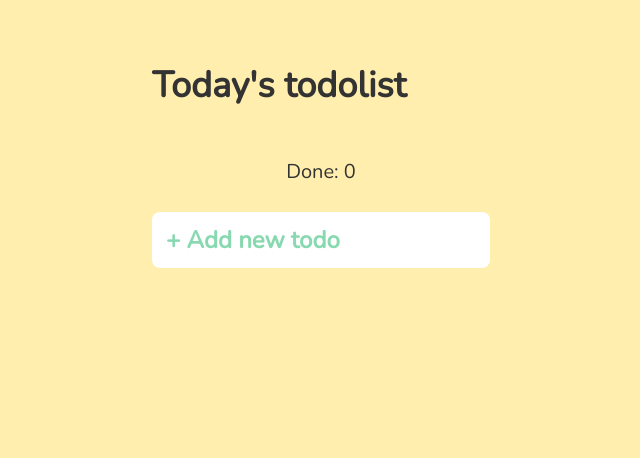
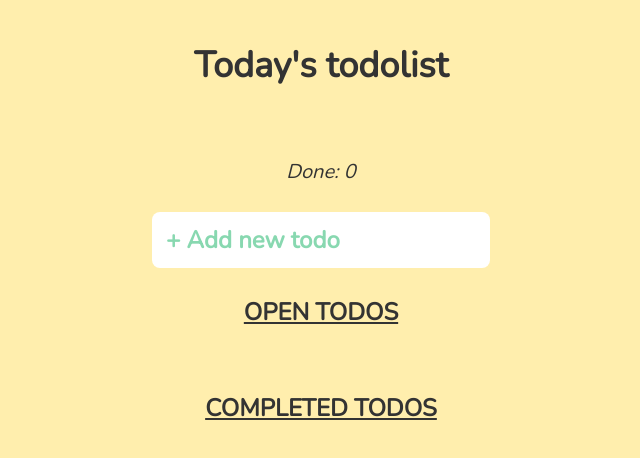
Before and after one commit to christophcar/react-todolist-app, a React (Create React App) app: page / in a window 1280 px wide. Shown: the top 458 px of the page, without its empty margins (319-959 px from the left). Built offline with nearby package versions, Linux system fonts and the light colour scheme.

Commit message:
Add styled components

```diff
--- /dev/null
+++ b/craco.config.js
@@ -0,0 +1,5 @@
+module.exports = {
+  babel: {
+    plugins: ['babel-plugin-styled-components']
+  }
+}
--- a/src/App.css
+++ b/src/App.css
@@ -1,18 +1,15 @@
-body {
+.App {
   font-family: 'Nunito', sans-serif;
-  color: #333;
   display: flex;
+  flex-direction: column;
   justify-content: center;
   align-items: center;
-  background: #ffeead;
-  margin: 20px;
+  color: #333;
+  width: 80%;
+  margin: 0 auto;
+  /* margin: 20px; */
   font-size: 24px;
   line-height: 2;
-}
-
-div {
-  display: flex;
-  align-items: center;
 }
 
 button {
--- a/src/App.js
+++ b/src/App.js
@@ -2,6 +2,8 @@ import React, { Component } from 'react'
 import Todo from './Todo'
 import Input from './Input'
 import Counter from './Counter'
+import Seperator from './Seperator'
+import uid from 'uid'
 import './App.css'
 import './Input.css'
 
@@ -15,20 +17,37 @@ class App extends Component {
     // save data from array here
     this.save()
     return (
-      <section>
+      <section className="App">
         <h1>Today's todolist</h1>
         <Counter num={onCountDone} />
         <Input value={this.valueFromInput} />
+        <Seperator text="OPEN TODOS" />
         <ul>
-          {this.state.todos.map((todo, index) => (
-            <Todo
-              key={Math.random()}
-              text={todo.text}
-              done={todo.done}
-              onToggleDone={() => this.toggleDone(index)}
-              onDeleteClicked={() => this.deleteClicked(index)}
-            />
-          ))}
+          {this.state.todos
+            .filter(item => !item.done)
+            .map(todo => (
+              <Todo
+                key={todo.id}
+                text={todo.text}
+                done={todo.done}
+                onToggleDone={() => this.toggleDone(todo.id)}
+                onDeleteClicked={() => this.deleteClicked(todo.id)}
+              />
+            ))}
+        </ul>
+        <Seperator text="COMPLETED TODOS" />
+        <ul>
+          {this.state.todos
+            .filter(item => item.done)
+            .map(todo => (
+              <Todo
+                key={todo.id}
+                text={todo.text}
+                done={todo.done}
+                onToggleDone={() => this.toggleDone(todo.id)}
+                onDeleteClicked={() => this.deleteClicked(todo.id)}
+              />
+            ))}
         </ul>
       </section>
     )
@@ -47,8 +66,9 @@ class App extends Component {
     }
   }
 
-  toggleDone = index => {
+  toggleDone = id => {
     const { todos } = this.state
+    const index = todos.findIndex(todo => todo.id === id)
     const newTodos = [
       ...todos.slice(0, index),
       { ...todos[index], done: !todos[index].done },
@@ -63,7 +83,10 @@ class App extends Component {
   valueFromInput = event => {
     const { todos } = this.state
     if (event.key === 'Enter') {
-      const newTodos = [{ text: event.target.value, done: false }, ...todos]
+      const newTodos = [
+        { text: event.target.value, done: false, id: uid() },
+        ...todos
+      ]
       this.setState({
         todos: newTodos
       })
@@ -71,8 +94,9 @@ class App extends Component {
     }
   }
 
-  deleteClicked = index => {
+  deleteClicked = id => {
     const { todos } = this.state
+    const index = todos.findIndex(todo => todo.id === id)
     const newTodos = [...todos.slice(0, index), ...todos.slice(index + 1)]
 
     this.setState({
--- a/src/Counter.css
+++ b/src/Counter.css
@@ -4,4 +4,5 @@ h3 {
   align-items: center;
   font-size: 20px;
   font-weight: lighter;
+  font-style: italic;
 }
--- a/src/Input.css
+++ b/src/Input.css
@@ -3,6 +3,7 @@ input {
   font-size: 24px;
   border: none;
   border-radius: 8px;
+  margin-bottom: 20px;
 }
 
 .done {
@@ -18,5 +19,5 @@ input::placeholder {
 .listItem {
   display: flex;
   justify-content: space-between;
-  max-width: 300px;
+  /* max-width: 300px; */
 }
--- /dev/null
+++ b/src/Seperator.js
@@ -0,0 +1,37 @@
+import React, { Component } from 'react'
+import styled from 'styled-components'
+
+const Wrapper = styled.section`
+  display: flex;
+  align-items: center;
+}
+
+.Seperator .hr {
+  width: 100%;
+  margin: 10px;
+  border-bottom: 3px solid black;
+}
+
+.Seperator span {
+  white-space: nowrap;
+  color: #ff6f69;
+}
+
+.completed {
+  text-decoration: underline;
+  font-weight: bold;
+}`
+
+class Seperator extends Component {
+  render() {
+    return (
+      <Wrapper>
+        <div className="hr" />
+        <span className="completed">{this.props.text}</span>
+        <div className="hr" />
+      </Wrapper>
+    )
+  }
+}
+
+export default Seperator
--- a/src/index.css
+++ b/src/index.css
@@ -1,14 +1,15 @@
 body {
   margin: 0;
   padding: 0;
-  font-family: -apple-system, BlinkMacSystemFont, "Segoe UI", "Roboto", "Oxygen",
-    "Ubuntu", "Cantarell", "Fira Sans", "Droid Sans", "Helvetica Neue",
+  font-family: -apple-system, BlinkMacSystemFont, 'Segoe UI', 'Roboto', 'Oxygen',
+    'Ubuntu', 'Cantarell', 'Fira Sans', 'Droid Sans', 'Helvetica Neue',
     sans-serif;
   -webkit-font-smoothing: antialiased;
   -moz-osx-font-smoothing: grayscale;
+  background: #ffeead;
 }
 
 code {
-  font-family: source-code-pro, Menlo, Monaco, Consolas, "Courier New",
+  font-family: source-code-pro, Menlo, Monaco, Consolas, 'Courier New',
     monospace;
 }
```
Also changed, not shown: package.json (+11 -5 lines), 1 other file (tests, documents, lock files or other folders).
